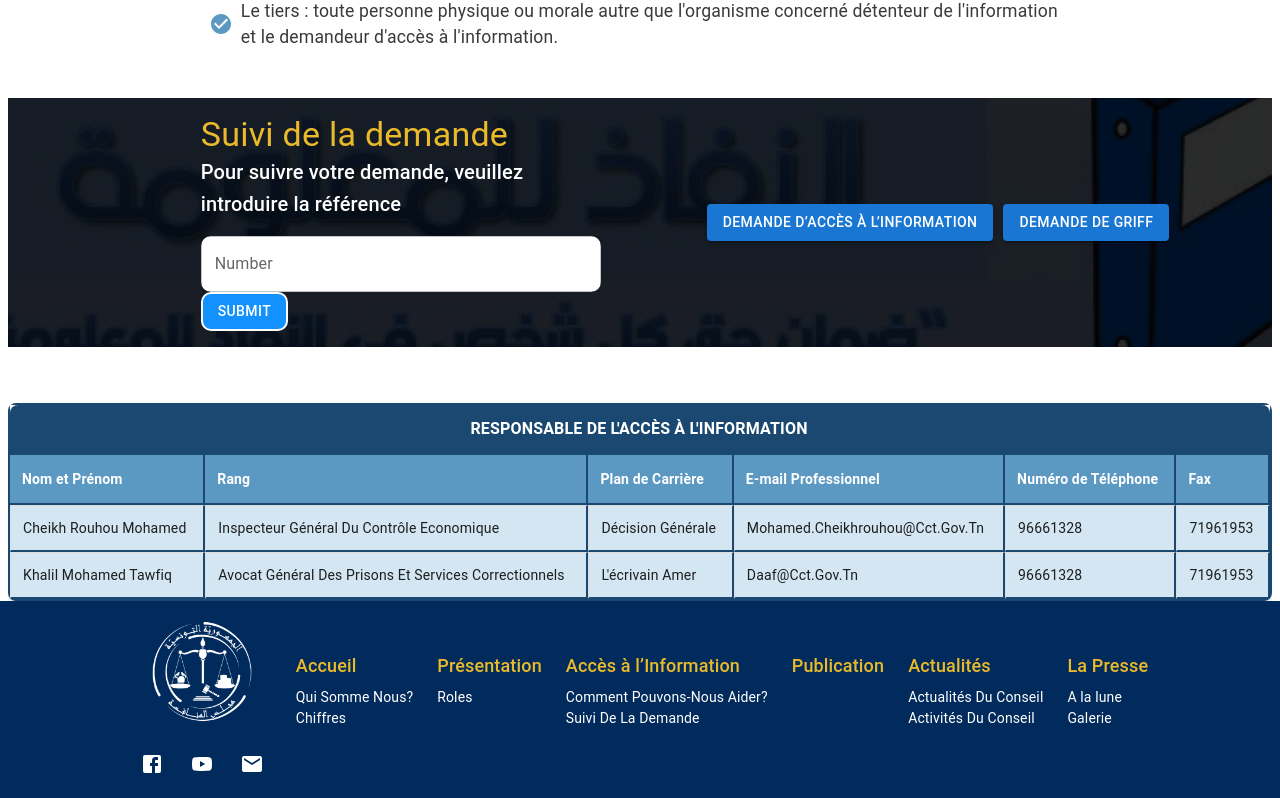
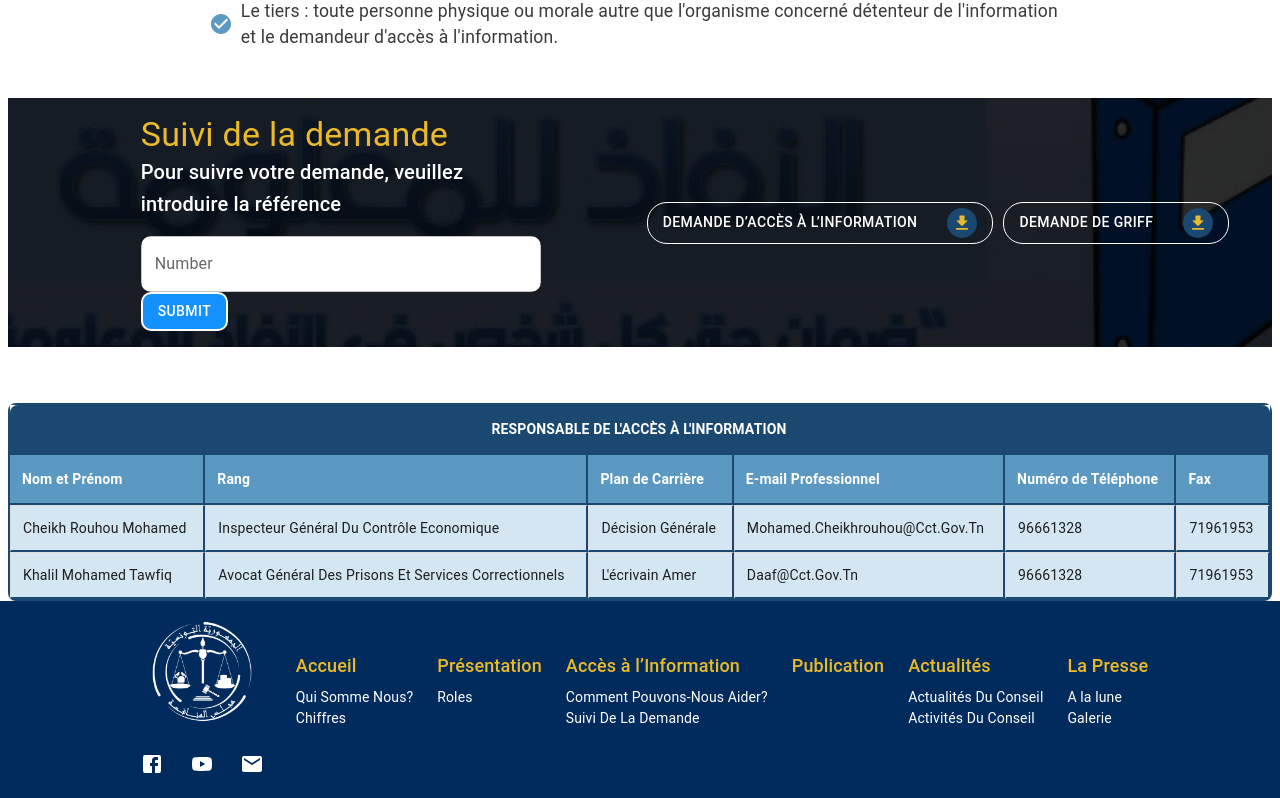
Before and after one commit to guizanimohamed23/stage-1LM, a React (Vite) app: page /information in a window 1280 px wide. Shown: the part 673-1471 px from the top of the page. Built offline with nearby package versions, Linux system fonts and the light colour scheme; what react-swipeable-views-utils would draw is missing.

Commit message:
final touches

```diff
--- a/src/screens/Information.jsx
+++ b/src/screens/Information.jsx
@@ -19,6 +19,7 @@ import CheckCircleIcon from "@mui/icons-material/CheckCircle";
 import Grid from "@mui/material/Grid2";
 import cover from "/image 3.png";
 import Fade from "@mui/material/Fade";
+import DownloadIcon from "@mui/icons-material/Download";
 
 function Information() {
   const [fadeIn, setFadeIn] = useState(false);
@@ -315,19 +316,54 @@ function Information() {
             }}
           >
             <Button
-              variant="contained"
-              sx={{ left: "90px" }}
-              onClick={() => {
-                window.open(
-                  "/src/assets/مطلب-نفاذ-الى-المعلومة-هيئة-النفاذ-الى-المعلومة-3.pdf",
-                  "_blank"
-                );
+              variant="outlined"
+              sx={{
+                left: "90px",
+                backgroundColor: "transparent",
+                borderColor: "White",
+                borderRadius: "20px",
+                color: "White",
               }}
             >
               Demande d’accès à l’information
+              <Box
+                sx={{
+                  backgroundColor: "#1A4870", // Dark background color
+                  borderRadius: "50%", // Circle shape
+                  padding: "5px", // Spacing around the icon
+                  display: "flex",
+                  justifyContent: "center",
+                  alignItems: "center",
+                  marginLeft: "30px",
+                }}
+              >
+                <DownloadIcon sx={{ color: "#EABA2B", fontSize: "20px" }} />
+              </Box>
             </Button>
-            <Button variant="contained" sx={{ left: "90px" }}>
+            <Button
+              variant="outlined"
+              sx={{
+                left: "90px",
+                backgroundColor: "transparent",
+                borderColor: "White",
+                borderRadius: "20px",
+                color: "White",
+              }}
+            >
               Demande de griff
+              <Box
+                sx={{
+                  backgroundColor: "#1A4870", // Dark background color
+                  borderRadius: "50%", // Circle shape
+                  padding: "5px", // Spacing around the icon
+                  display: "flex",
+                  justifyContent: "center",
+                  alignItems: "center",
+                  marginLeft: "30px",
+                }}
+              >
+                <DownloadIcon sx={{ color: "#EABA2B", fontSize: "20px" }} />
+              </Box>
             </Button>
           </Grid>
         </Grid>
@@ -347,7 +383,8 @@ function Information() {
         sx={{
           boxShadow: "0px 4px 10px rgba(0, 0, 0, 0.1)",
           borderRadius: "8px",
-          overflow: "hidden",
+          overflowX: "auto", // Allow horizontal scrolling on small screens
+          maxWidth: "100%", // Ensure the container fits within its parent
         }}
       >
         <Table
@@ -359,6 +396,8 @@ function Information() {
             "& .MuiTableCell-root": {
               borderBottom: "2px solid #1A4870", // Global border for all cells
               borderRight: "2px solid #1A4870", // Add vertical borders
+              padding: { xs: "8px", sm: "12px" }, // Adjust padding for small screens
+              fontSize: { xs: "12px", sm: "14px" }, // Smaller font size on small screens
             },
           }}
           aria-label="information table"
@@ -372,8 +411,8 @@ function Information() {
                   color: "#fff",
                   textAlign: "center",
                   fontWeight: "bold",
-                  fontSize: "16px",
-                  padding: "12px",
+                  fontSize: { xs: "14px", sm: "16px" }, // Responsive font size
+                  padding: { xs: "10px", sm: "12px" },
                   borderTopLeftRadius: "8px",
                   borderTopRightRadius: "8px",
                 }}
@@ -382,109 +421,62 @@ function Information() {
               </TableCell>
             </TableRow>
             <TableRow>
+              {[
+                "Nom et Prénom",
+                "Rang",
+                "Plan de Carrière",
+                "E-mail Professionnel",
+                "Numéro de Téléphone",
+                "Fax",
+              ].map((header) => (
                 <TableCell
+                  key={header}
                   sx={{
                     backgroundColor: "#5B99C2",
                     color: "#fff",
                     fontWeight: "bold",
-                  padding: "12px",
+                    padding: { xs: "8px", sm: "12px" }, // Adjust padding for small screens
+                    fontSize: { xs: "12px", sm: "14px" }, // Responsive font size
                   }}
                 >
-                Nom et Prénom
+                  {header}
                 </TableCell>
-              <TableCell
-                sx={{
-                  backgroundColor: "#5B99C2",
-                  color: "#fff",
-                  fontWeight: "bold",
-                  padding: "12px",
-                }}
-              >
-                Rang
-              </TableCell>
-              <TableCell
-                sx={{
-                  backgroundColor: "#5B99C2",
-                  color: "#fff",
-                  fontWeight: "bold",
-                  padding: "12px",
-                }}
-              >
-                Plan de Carrière
-              </TableCell>
-              <TableCell
-                sx={{
-                  backgroundColor: "#5B99C2",
-                  color: "#fff",
-                  fontWeight: "bold",
-                  padding: "12px",
-                }}
-              >
-                E-mail Professionnel
-              </TableCell>
-              <TableCell
-                sx={{
-                  backgroundColor: "#5B99C2",
-                  color: "#fff",
-                  fontWeight: "bold",
-                  padding: "12px",
-                }}
-              >
-                Numéro de Téléphone
-              </TableCell>
-              <TableCell
-                sx={{
-                  backgroundColor: "#5B99C2 ",
-                  color: "#fff",
-                  fontWeight: "bold",
-                  padding: "12px",
-                }}
-              >
-                Fax
-              </TableCell>
+              ))}
             </TableRow>
           </TableHead>
           <TableBody>
-            <TableRow sx={{ backgroundColor: "#D4E6F1" }}>
-              <TableCell sx={{ padding: "12px", border: "1px solid #ddd" }}>
-                Cheikh Rouhou Mohamed
+            {[
+              {
+                name: "Cheikh Rouhou Mohamed",
+                rank: "Inspecteur Général Du Contrôle Economique",
+                career: "Décision Générale",
+                email: "Mohamed.Cheikhrouhou@Cct.Gov.Tn",
+                phone: "96661328",
+                fax: "71961953",
+              },
+              {
+                name: "Khalil Mohamed Tawfiq",
+                rank: "Avocat Général Des Prisons Et Services Correctionnels",
+                career: "L'écrivain Amer",
+                email: "Daaf@Cct.Gov.Tn",
+                phone: "96661328",
+                fax: "71961953",
+              },
+            ].map((row, index) => (
+              <TableRow key={index} sx={{ backgroundColor: "#D4E6F1" }}>
+                {Object.values(row).map((cell, i) => (
+                  <TableCell
+                    key={i}
+                    sx={{
+                      padding: { xs: "8px", sm: "12px" },
+                      border: "1px solid #ddd",
+                    }}
+                  >
+                    {cell}
                   </TableCell>
-              <TableCell sx={{ padding: "12px", border: "1px solid #ddd" }}>
-                Inspecteur Général Du Contrôle Economique
-              </TableCell>
-              <TableCell sx={{ padding: "12px", border: "1px solid #ddd" }}>
-                Décision Générale
-              </TableCell>
-              <TableCell sx={{ padding: "12px", border: "1px solid #ddd" }}>
-                Mohamed.Cheikhrouhou@Cct.Gov.Tn
-              </TableCell>
-              <TableCell sx={{ padding: "12px", border: "1px solid #ddd" }}>
-                96661328
-              </TableCell>
-              <TableCell sx={{ padding: "12px", border: "1px solid #ddd" }}>
-                71961953
-              </TableCell>
+                ))}
               </TableRow>
-            <TableRow sx={{ backgroundColor: "#D4E6F1" }}>
-              <TableCell sx={{ padding: "12px", border: "1px solid #ddd" }}>
-                Khalil Mohamed Tawfiq
-              </TableCell>
-              <TableCell sx={{ padding: "12px", border: "1px solid #ddd" }}>
-                Avocat Général Des Prisons Et Services Correctionnels
-              </TableCell>
-              <TableCell sx={{ padding: "12px", border: "1px solid #ddd" }}>
-                L'écrivain Amer
-              </TableCell>
-              <TableCell sx={{ padding: "12px", border: "1px solid #ddd" }}>
-                Daaf@Cct.Gov.Tn
-              </TableCell>
-              <TableCell sx={{ padding: "12px", border: "1px solid #ddd" }}>
-                96661328
-              </TableCell>
-              <TableCell sx={{ padding: "12px", border: "1px solid #ddd" }}>
-                71961953
-              </TableCell>
-            </TableRow>
+            ))}
           </TableBody>
         </Table>
       </TableContainer>
--- a/src/screens/LaPresse.jsx
+++ b/src/screens/LaPresse.jsx
@@ -7,15 +7,16 @@ import ModalComponent from "../Components/Presse/ModalComponent";
 import Grid from "@mui/material/Grid2";
 import Fade from "@mui/material/Fade";
 
-const actualiteitems = [
-  { id: 1, image: "tunisie-conseil-concurrence 2.png", title: "Card 1" },
-  { id: 2, image: "tunisie-conseil-concurrence 2.png", title: "Card 2" },
-  { id: 3, image: "tunisie-conseil-concurrence 2.png", title: "Card 3" },
-  { id: 4, image: "tunisie-conseil-concurrence 2.png", title: "Card 4" },
-  { id: 5, image: "tunisie-conseil-concurrence 2.png", title: "Card 5" },
-  { id: 6, image: "tunisie-conseil-concurrence 2.png", title: "Card 6" },
-  { id: 7, image: "tunisie-conseil-concurrence 2.png", title: "Card 7" },
-  { id: 8, image: "tunisie-conseil-concurrence 2.png", title: "Card 8" },
+// Same images for the Galerie section
+const galerieItems = [
+  { id: 1, image: "tunisie-conseil-concurrence 2.png", title: "Image 1" },
+  { id: 2, image: "tunisie-conseil-concurrence 2.png", title: "Image 2" },
+  { id: 3, image: "tunisie-conseil-concurrence 2.png", title: "Image 3" },
+  { id: 4, image: "tunisie-conseil-concurrence 2.png", title: "Image 4" },
+  { id: 5, image: "tunisie-conseil-concurrence 2.png", title: "Image 5" },
+  { id: 6, image: "tunisie-conseil-concurrence 2.png", title: "Image 6" },
+  { id: 7, image: "tunisie-conseil-concurrence 2.png", title: "Image 7" },
+  { id: 8, image: "tunisie-conseil-concurrence 2.png", title: "Image 8" },
 ];
 
 const modalData = {
@@ -46,6 +47,7 @@ function LaPresse() {
       <Navbar />
       <Fade in timeout={1000}>
         <Box>
+          {/* Actualité Section */}
           <Box sx={{ marginTop: "7rem", marginBottom: "3rem" }}>
             <Typography
               variant="h4"
@@ -72,10 +74,11 @@ function LaPresse() {
           </Box>
 
           <HorizontalScroll
-            items={actualiteitems}
+            items={galerieItems}
             onCardButtonClick={handleOpen}
           />
 
+          {/* Galerie Section */}
           <Box sx={{ marginTop: "3rem", marginBottom: "3rem" }}>
             <Typography
               variant="h4"
@@ -101,19 +104,9 @@ function LaPresse() {
             </Box>
           </Box>
 
-          <Grid>{/*PICTURES FOR THE */}</Grid>
-
           <Footer />
         </Box>
       </Fade>
-
-      {openModalId !== null && (
-        <ModalComponent
-          open={openModalId !== null}
-          handleClose={handleClose}
-          content={getModalContent(openModalId)}
-        />
-      )}
     </div>
   );
 }
```
Lines whose indentation alone changed are shown as unchanged.
